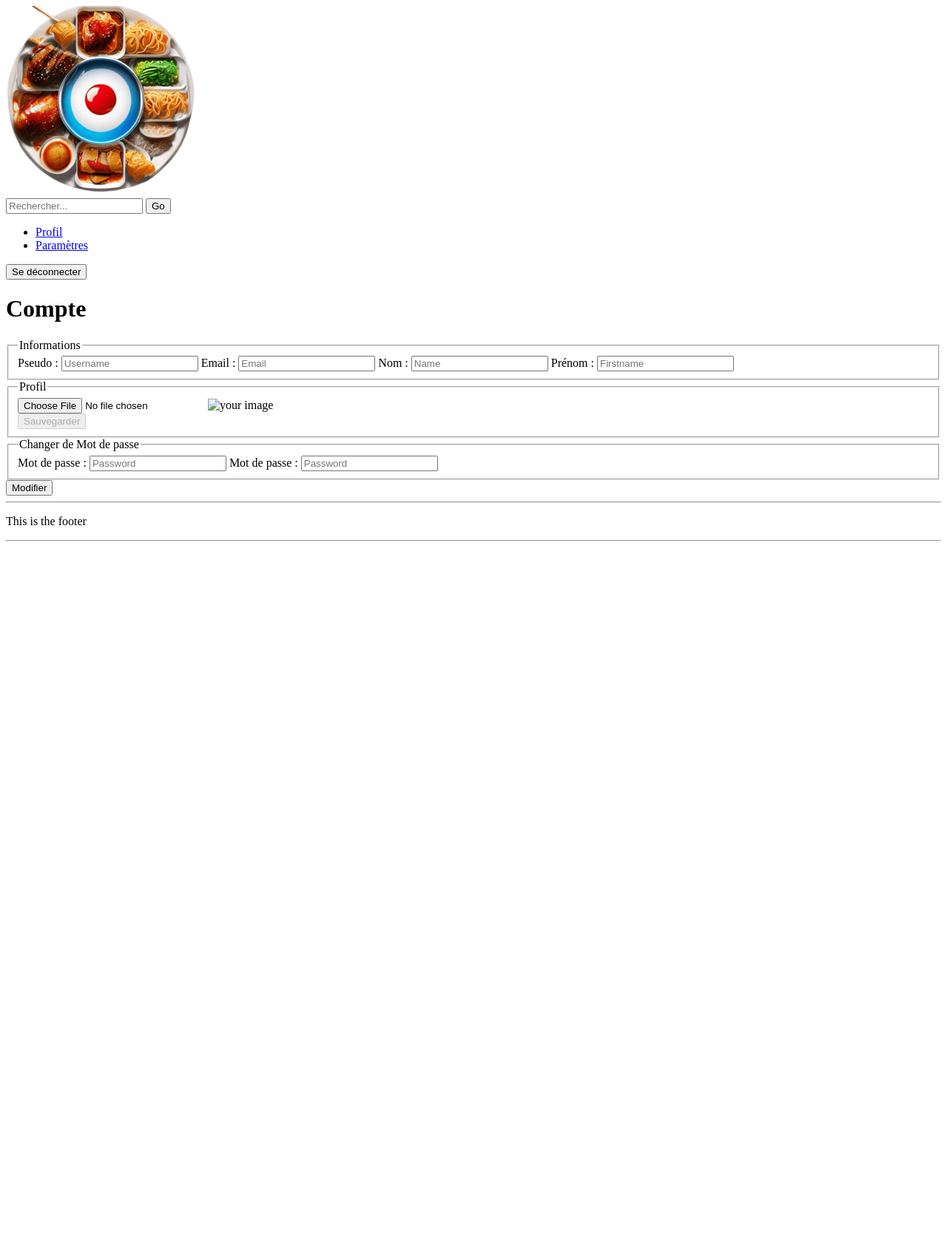
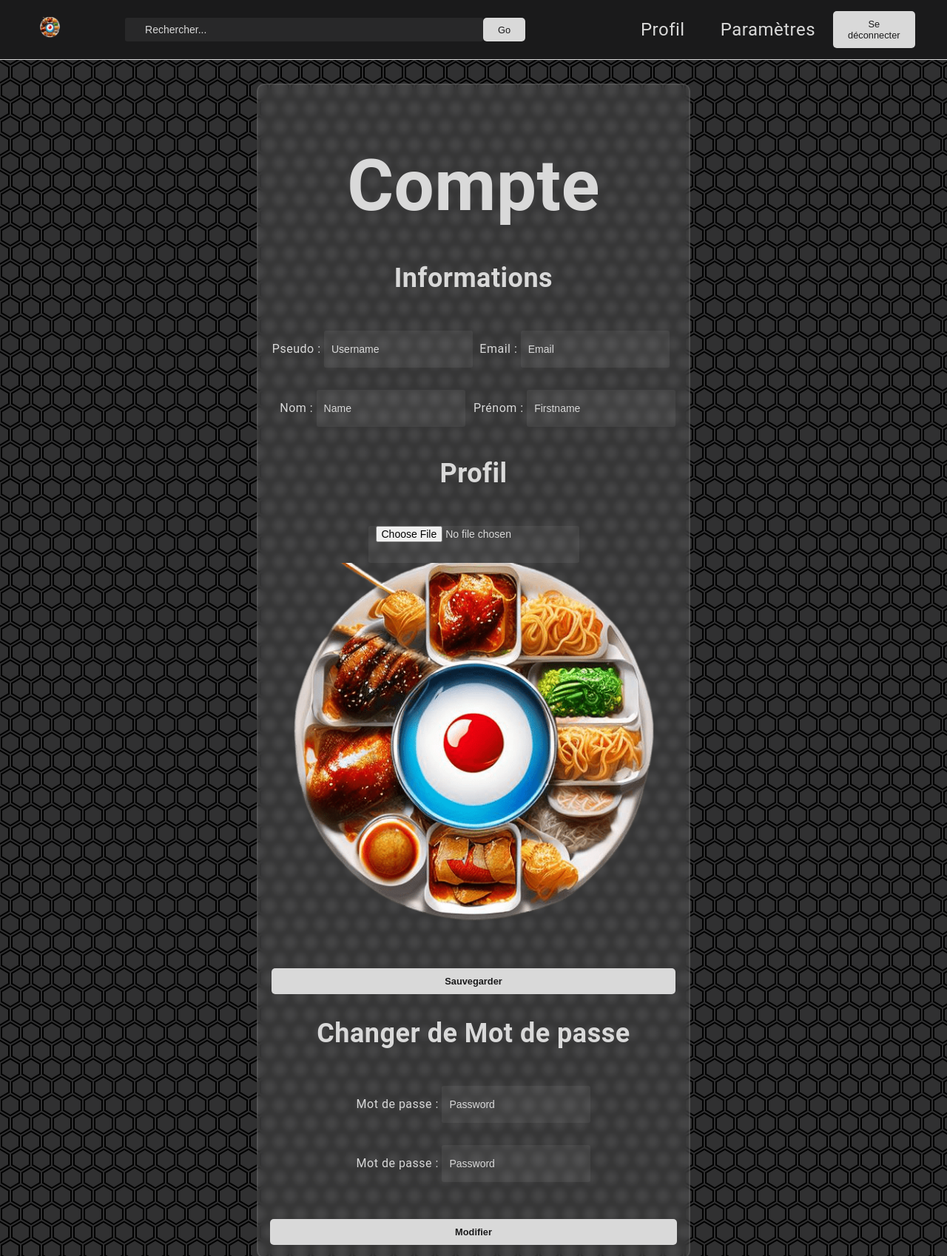
Before and after one commit to nic0c0/WE4A-Project, a PHP site: page /Settings.php in a window 1280 px wide. Shown: the top 1698 px of the page at 74% size. Before the commit the page ends 732 px from the top, so only its background shows below. Run offline with PHP 8.4, Linux system fonts and the light colour scheme.

Commit message:
correctif

```diff
--- a/CSS/style1.css
+++ b/CSS/style1.css
@@ -103,7 +103,7 @@ body{
 
 .img-container img {
   max-width: 90%;
-  max-height: 80%;
+  max-height: 70%;
   object-fit: contain;
 }
 
--- a/Profil.php
+++ b/Profil.php
@@ -11,8 +11,7 @@
 <script src="./scripts.js"></script>
     <script>
       document.addEventListener('DOMContentLoaded', function() {
-        header();
-        applyStyles();
+        applyStyles(false);
       });
     </script>
     </body>
--- a/Settings.php
+++ b/Settings.php
@@ -28,11 +28,12 @@
             <fieldset>
                 <legend>Profil</legend>
                 <div class="img-upload">
-                    <label class="img-upload">
-                    <input type="file" accept=".jpg, .png, .jpeg, .gif" value="">
+                    <label id="imgUpload">
+                        <input accept="image/*" type='file' id="imgInp" />
                     </label>
-                    <img src="" class="image-preview" alt="your image">
-                </div>
+                    <div class="img-container">
+                        <img id="blah" src="./IMG/img.png" alt="your image" />
+                    </div>
                 <button class="btn button full" type="submit" disabled="">Sauvegarder</button>
             </fieldset>
         </form>
@@ -58,7 +59,6 @@
 <script src="./scripts.js"></script>
     <script>
       document.addEventListener('DOMContentLoaded', function() {
-        header();
         applyStyles(false);
       });
     </script>
--- a/scripts.js
+++ b/scripts.js
@@ -32,9 +32,11 @@ function applyStyles(x) {
 //   });
 // }
 
-imgInp.onchange = evt => {
-  const [file] = imgInp.files
-  if (file) {
-    blah.src = URL.createObjectURL(file)
+if (typeof imgInp !== 'undefined') {
+  imgInp.onchange = evt => {
+    const [file] = imgInp.files
+    if (file) {
+      blah.src = URL.createObjectURL(file)
+    }
   }
 }
```
